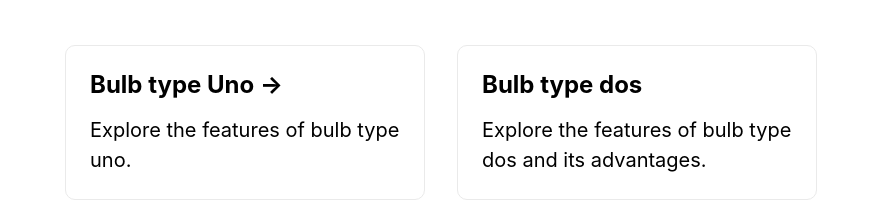
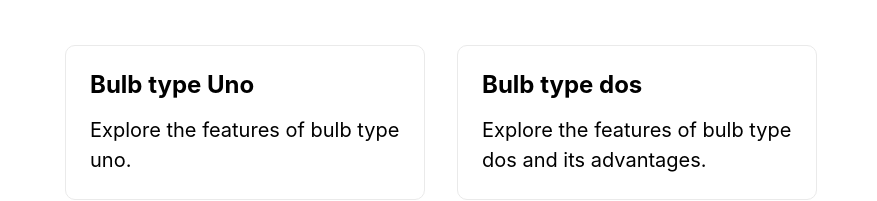
Before and after one commit to macbezos/Projecto, a Next.js app: page / in a window 1280 px wide. Shown: the part 257-458 px from the top of the page, without its empty margins (199-1076 px from the left). Built offline with nearby package versions, Linux system fonts and the light colour scheme.

Commit message:
Update index.js

```diff
--- a/pages/index.js
+++ b/pages/index.js
@@ -5,7 +5,6 @@ export default function Home() {
     <div className="container">
       <Head>
         <title>Bulb Stores</title>
-        <link rel="icon" href="/favicon.ico" />
       </Head>
 
       <main>
@@ -18,8 +17,8 @@ export default function Home() {
         </p>
 
         <div className="grid">
-          <a href="https://nextjs.org/docs" className="card">
-            <h3>Bulb type Uno &rarr;</h3>
+          <a href="/bulbuno" className="card">
+            <h3>Bulb type Uno </h3>
             <p>Explore the features of bulb type uno.</p>
           </a>
 
```
